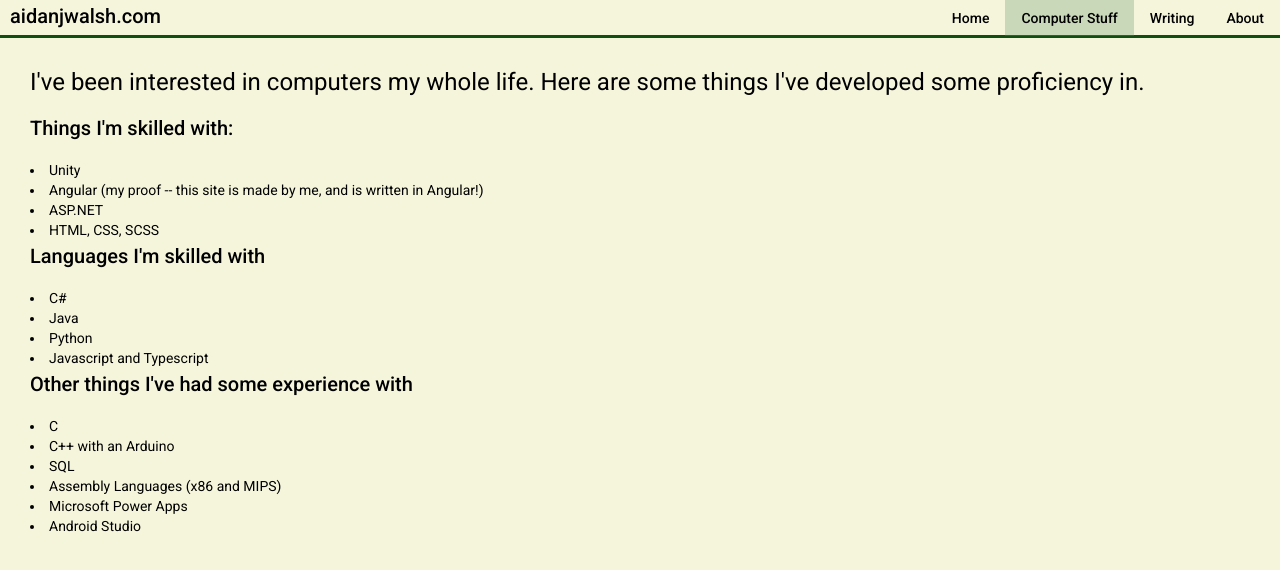
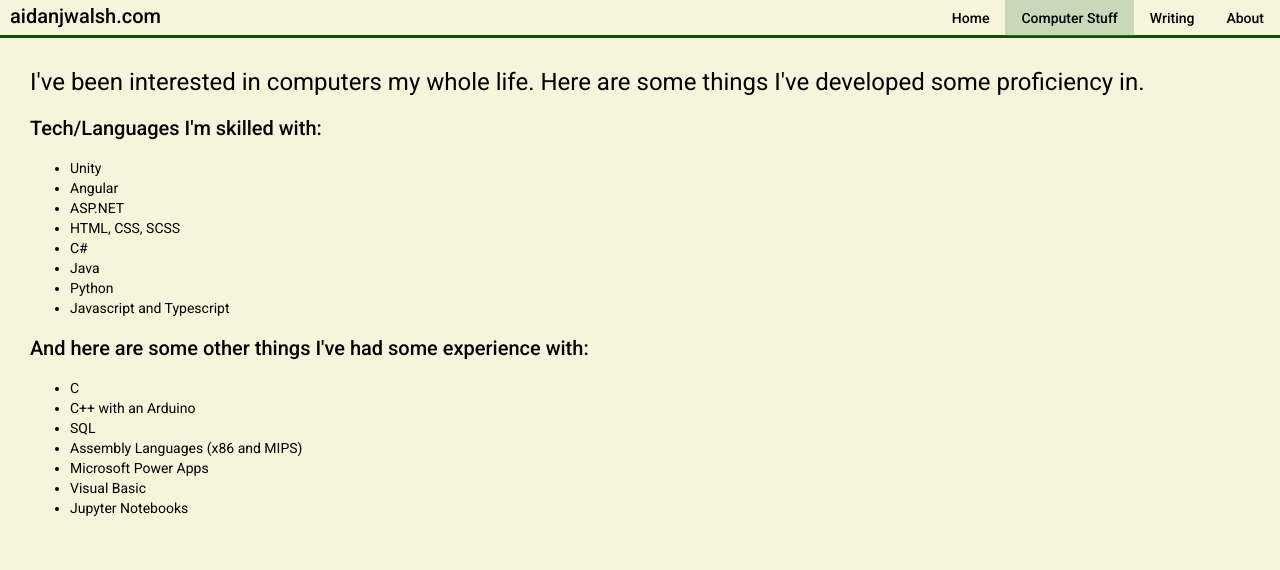
Before and after one commit to Codenameaidan/AidanWalshWebsite, an Angular app: page /cs/skills in a window 1280 px wide. Shown: the top 570 px of the page. Built offline with nearby package versions, Linux system fonts and the light colour scheme.

Commit message:
Fixed minor stuff

```diff
--- a/src/app/Components/about/about.component.html
+++ b/src/app/Components/about/about.component.html
@@ -1,7 +1,7 @@
 <div>
     <h1>About me</h1>
-    <p>I'm currently a student attending the University of Pittsburgh.  I spend much of my free time writing stories or creating programming projects.  </p>
-    <p>On top of writing, programming, and drawing, I am also interested in city designing and planning.  I also have some interest in aviation and history.</p>
+    <p>I'm currently a student attending the University of Pittsburgh.  I spend much of my free time writing stories, creating programming projects, or playing chess online.  </p>
+    <p>I am also interested in city designing and planning, as well as aviation and history.</p>
 
 
     <h1>Contact</h1>
--- a/src/app/Components/csskills/csskills.component.html
+++ b/src/app/Components/csskills/csskills.component.html
@@ -1,23 +1,26 @@
 <div class = "container">
   <h3>I've been interested in computers my whole life.  Here are some things I've developed some proficiency in.</h3>
 
-  <h2>Things I'm skilled with:</h2>
+  <h2>Tech/Languages I'm skilled with:</h2>
+  <ul>
     <li>Unity</li>
-    <li>Angular (my proof -- this site is made by me, and is written in Angular!)</li>
+    <li>Angular</li>
     <li>ASP.NET</li>
     <li>HTML, CSS, SCSS</li>
-
-  <h2>Languages I'm skilled with</h2>
     <li>C#</li>
     <li>Java</li>
     <li>Python</li>
     <li>Javascript and Typescript</li>
+  </ul>
 
-  <h2>Other things I've had some experience with</h2>
+  <h2>And here are some other things I've had some experience with:</h2>
+  <ul>
     <li>C</li>
     <li>C++ with an Arduino</li>
     <li>SQL</li>
     <li>Assembly Languages (x86 and MIPS)</li>
     <li>Microsoft Power Apps</li>
-    <li>Android Studio</li>
+    <li>Visual Basic</li>
+    <li>Jupyter Notebooks</li>
+  </ul>
 </div>
--- a/src/app/Components/csskills/csskills.component.scss
+++ b/src/app/Components/csskills/csskills.component.scss
@@ -1,7 +1,12 @@
 h3{
   font-size: x-large;
+
 }
 
 .container{
   margin:30px
 }
+h2{
+  margin-bottom: 0px;
+  margin-top:10px;
+}
--- a/src/app/Components/navbar/navbar.component.html
+++ b/src/app/Components/navbar/navbar.component.html
@@ -5,7 +5,7 @@
   <div class = "links">
     <button mat-button routerLink = "/home"  [ngStyle]="{'background-color' : this.router.url==='/home' ? 'rgb(98, 150, 101,0.3)' : '' }">Home</button>
     <button mat-button [matMenuTriggerFor]="menu" [ngStyle]="{'background-color' : this.router.url.split('/')[1]==='cs' ? 'rgb(98, 150, 101,0.3)' : '' }">Computer Stuff</button>
-      <mat-menu #menu="matMenu">
+      <mat-menu #menu="matMenu" class="customize">
        <!-- <button mat-menu-item routerLink = "/cs/timeline">Timeline</button> -->
         <button mat-menu-item routerLink = "/cs/projects">My Projects</button>
         <button mat-menu-item routerLink = "/cs/skills">My Skills</button>
--- a/src/app/Components/navbar/navbar.component.scss
+++ b/src/app/Components/navbar/navbar.component.scss
@@ -34,3 +34,8 @@ a{
   margin-top: auto;
   margin-bottom: auto;
 }
+
+::ng-deep .customize {
+  background-color: rgb(193, 223, 176);
+  font-weight: bold;
+}
--- a/src/assets/projects.json
+++ b/src/assets/projects.json
@@ -1,7 +1,7 @@
 [
     {
         "title": "This Website",
-        "description": "I wanted to create a place to house all of the things that I've created and written, so I used my web design knowledge gained from a summer internship to create this site.",
+        "description": "I wanted to create a place to house all of the things that I've created and written, so I used my Angular knowledge gained from a summer internship to create this site.",
         "date":"8/28/2021",
         "github_link":"https://github.com/Codenameaidan/AidanWalshWebsite",
         "run_button_enabled": false,
--- a/src/styles.scss
+++ b/src/styles.scss
@@ -40,4 +40,5 @@ body { margin: 0; font-family: Roboto, "Helvetica Neue", sans-serif; }
 
 html{
   background-color: beige;
+  overflow-y: scroll;
 }
```
